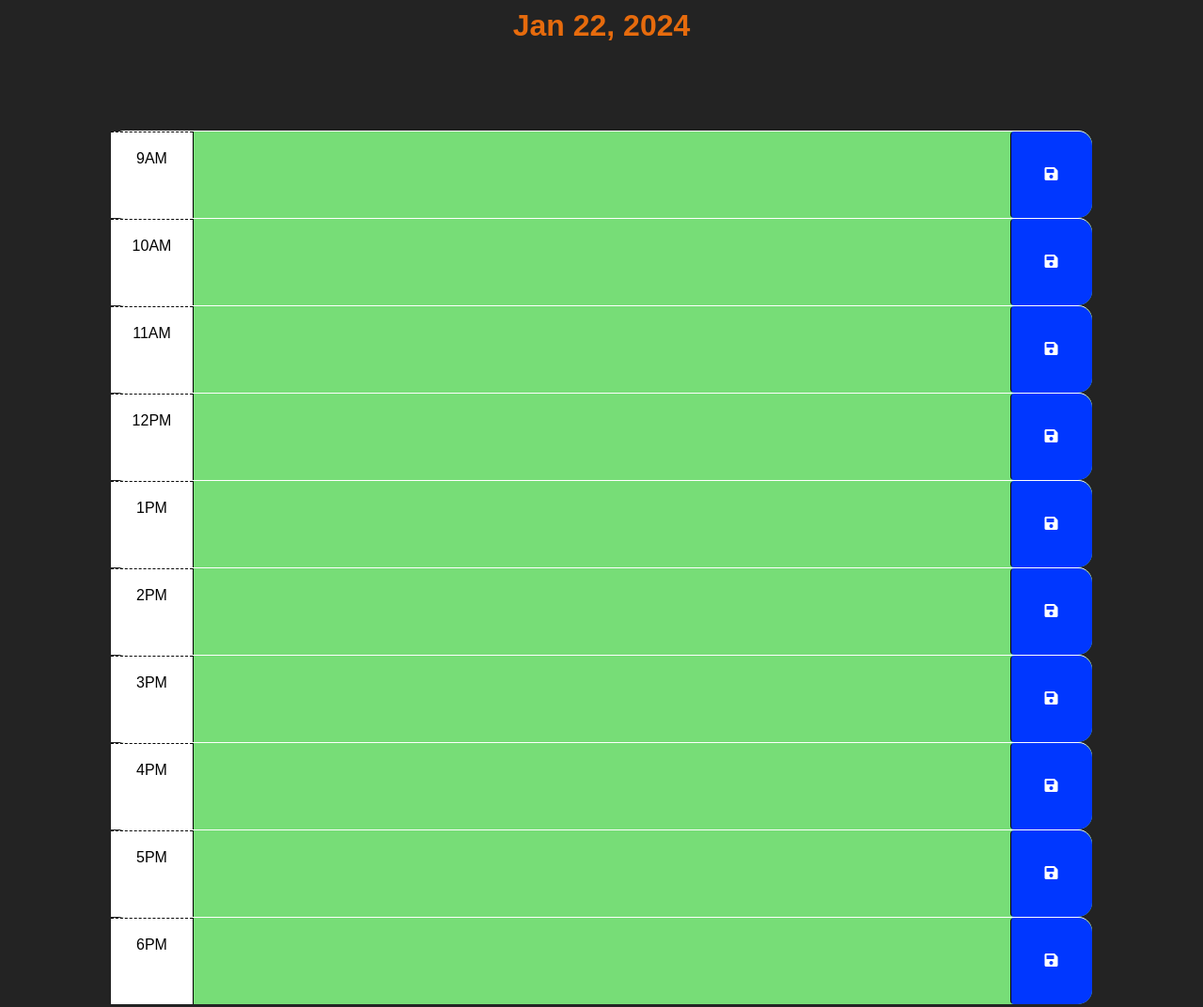
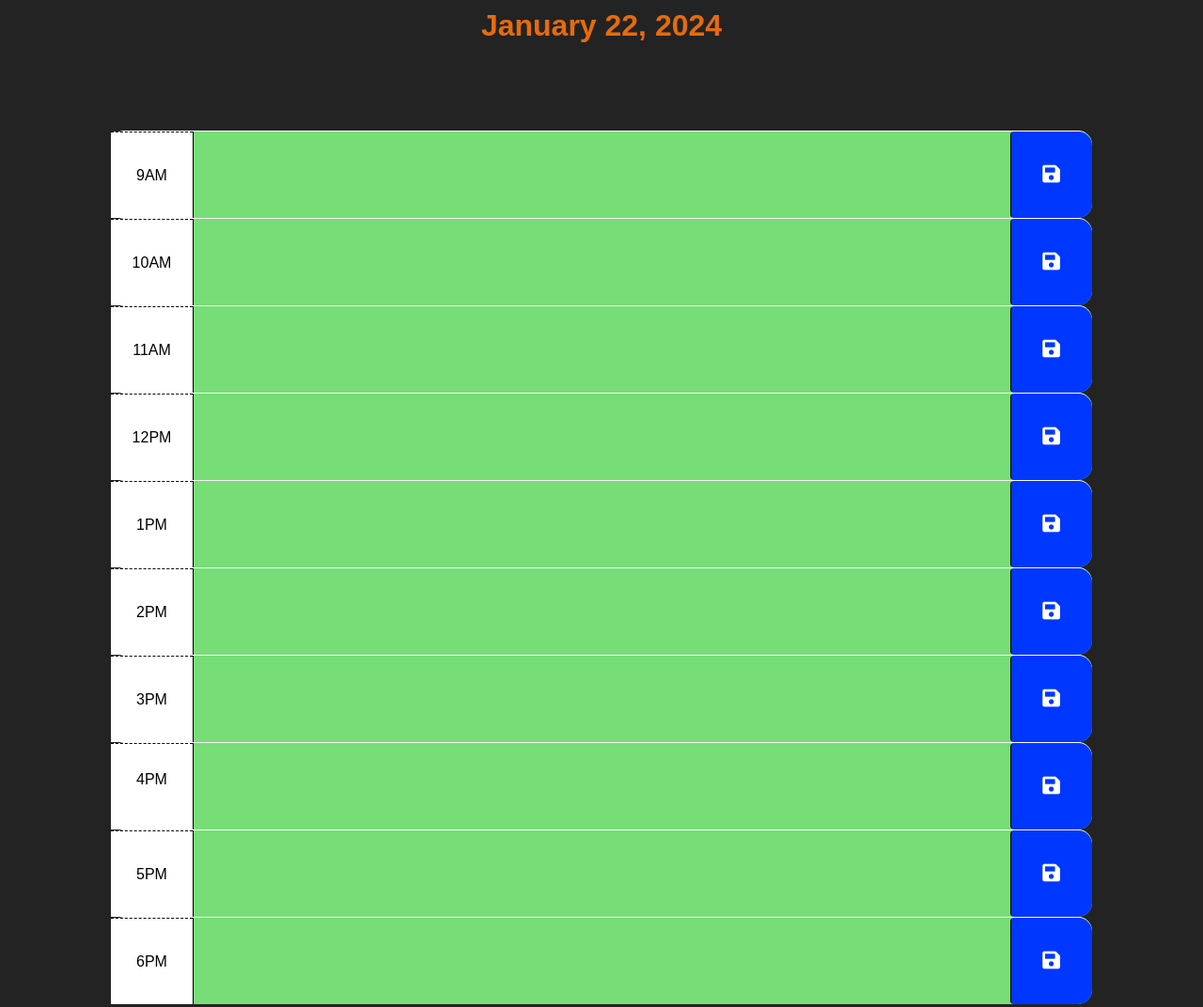
Before and after one commit to marphco/procrastin-eater, a plain HTML site: page index.html in a window 1280 px wide. Shown: the part 437-1509 px from the top of the page at 94% size. Drawn offline with nearby package versions, Linux system fonts and the light colour scheme; a web font is replaced by a local one.

Commit message:
modified style and extended date on the script.js

```diff
--- a/assets/css/style.css
+++ b/assets/css/style.css
@@ -58,6 +58,10 @@ textarea {
   background-color: #ffffff;
   color: #000000;
   border-top: 1px dashed #000000;
+  display: flex;
+  justify-content: center;
+  align-items: center;
+  font-size: 16px;
 }
 
 .past {
--- a/assets/js/script.js
+++ b/assets/js/script.js
@@ -5,7 +5,7 @@ $(document).ready(function () {
 
   // Function to display the current date
   function displayTime() {
-    const today = dayjs().format('MMM DD, YYYY');
+    const today = dayjs().format('MMMM DD, YYYY');
     currentDay.text(today);
   }
 
--- a/index.html
+++ b/index.html
@@ -36,7 +36,7 @@
         <div class="col-2 col-md-1 hour text-center py-3">9AM</div>
         <textarea class="col-8 col-md-10 description" rows="3"> </textarea>
         <button class="btn saveBtn col-2 col-md-1" aria-label="save">
-          <i class="fas fa-save" aria-hidden="true"></i>
+          <i class="fas fa-save fa-lg" aria-hidden="true"></i>
         </button>
       </div>
 
@@ -44,7 +44,7 @@
         <div class="col-2 col-md-1 hour text-center py-3">10AM</div>
         <textarea class="col-8 col-md-10 description" rows="3" name="task-11"> </textarea>
         <button class="btn saveBtn col-2 col-md-1" aria-label="save">
-          <i class="fas fa-save" aria-hidden="true"></i>
+          <i class="fas fa-save fa-lg" aria-hidden="true"></i>
         </button>
       </div>
 
@@ -52,7 +52,7 @@
         <div class="col-2 col-md-1 hour text-center py-3">11AM</div>
         <textarea class="col-8 col-md-10 description" rows="3" > </textarea>
         <button class="btn saveBtn col-2 col-md-1" aria-label="save">
-          <i class="fas fa-save" aria-hidden="true"></i>
+          <i class="fas fa-save fa-lg" aria-hidden="true"></i>
         </button>
       </div>
 
@@ -60,7 +60,7 @@
         <div class="col-2 col-md-1 hour text-center py-3">12PM</div>
         <textarea class="col-8 col-md-10 description" rows="3"> </textarea>
         <button class="btn saveBtn col-2 col-md-1" aria-label="save">
-          <i class="fas fa-save" aria-hidden="true"></i>
+          <i class="fas fa-save fa-lg" aria-hidden="true"></i>
         </button>
       </div>
 
@@ -68,7 +68,7 @@
         <div class="col-2 col-md-1 hour text-center py-3">1PM</div>
         <textarea class="col-8 col-md-10 description" rows="3"> </textarea>
         <button class="btn saveBtn col-2 col-md-1" aria-label="save">
-          <i class="fas fa-save" aria-hidden="true"></i>
+          <i class="fas fa-save fa-lg" aria-hidden="true"></i>
         </button>
       </div>
 
@@ -76,7 +76,7 @@
         <div class="col-2 col-md-1 hour text-center py-3">2PM</div>
         <textarea class="col-8 col-md-10 description" rows="3"> </textarea>
         <button class="btn saveBtn col-2 col-md-1" aria-label="save">
-          <i class="fas fa-save" aria-hidden="true"></i>
+          <i class="fas fa-save fa-lg" aria-hidden="true"></i>
         </button>
       </div>
 
@@ -84,15 +84,15 @@
         <div class="col-2 col-md-1 hour text-center py-3">3PM</div>
         <textarea class="col-8 col-md-10 description" rows="3"> </textarea>
         <button class="btn saveBtn col-2 col-md-1" aria-label="save">
-          <i class="fas fa-save" aria-hidden="true"></i>
+          <i class="fas fa-save fa-lg" aria-hidden="true"></i>
         </button>
       </div>
 
       <div id="hour-16" class="row time-block tabRow">
-        <div class="col-2 col-md-1 hour text-center py-3">4PM</div>
+        <div class="col-2 col-md-1 hour text-center py-3"><p class="time-schedule">4PM</p></div>
         <textarea class="col-8 col-md-10 description" rows="3"> </textarea>
         <button class="btn saveBtn col-2 col-md-1" aria-label="save">
-          <i class="fas fa-save" aria-hidden="true"></i>
+          <i class="fas fa-save fa-lg" aria-hidden="true"></i>
         </button>
       </div>
 
@@ -100,7 +100,7 @@
         <div class="col-2 col-md-1 hour text-center py-3">5PM</div>
         <textarea class="col-8 col-md-10 description" rows="3"> </textarea>
         <button class="btn saveBtn col-2 col-md-1" aria-label="save">
-          <i class="fas fa-save" aria-hidden="true"></i>
+          <i class="fas fa-save fa-lg" aria-hidden="true"></i>
         </button>
       </div>
 
@@ -108,7 +108,7 @@
         <div class="col-2 col-md-1 hour text-center py-3">6PM</div>
         <textarea class="col-8 col-md-10 description" rows="3"> </textarea>
         <button class="btn saveBtn col-2 col-md-1" aria-label="save">
-          <i class="fas fa-save" aria-hidden="true"></i>
+          <i class="fas fa-save fa-lg" aria-hidden="true"></i>
         </button>
       </div>
 
```
